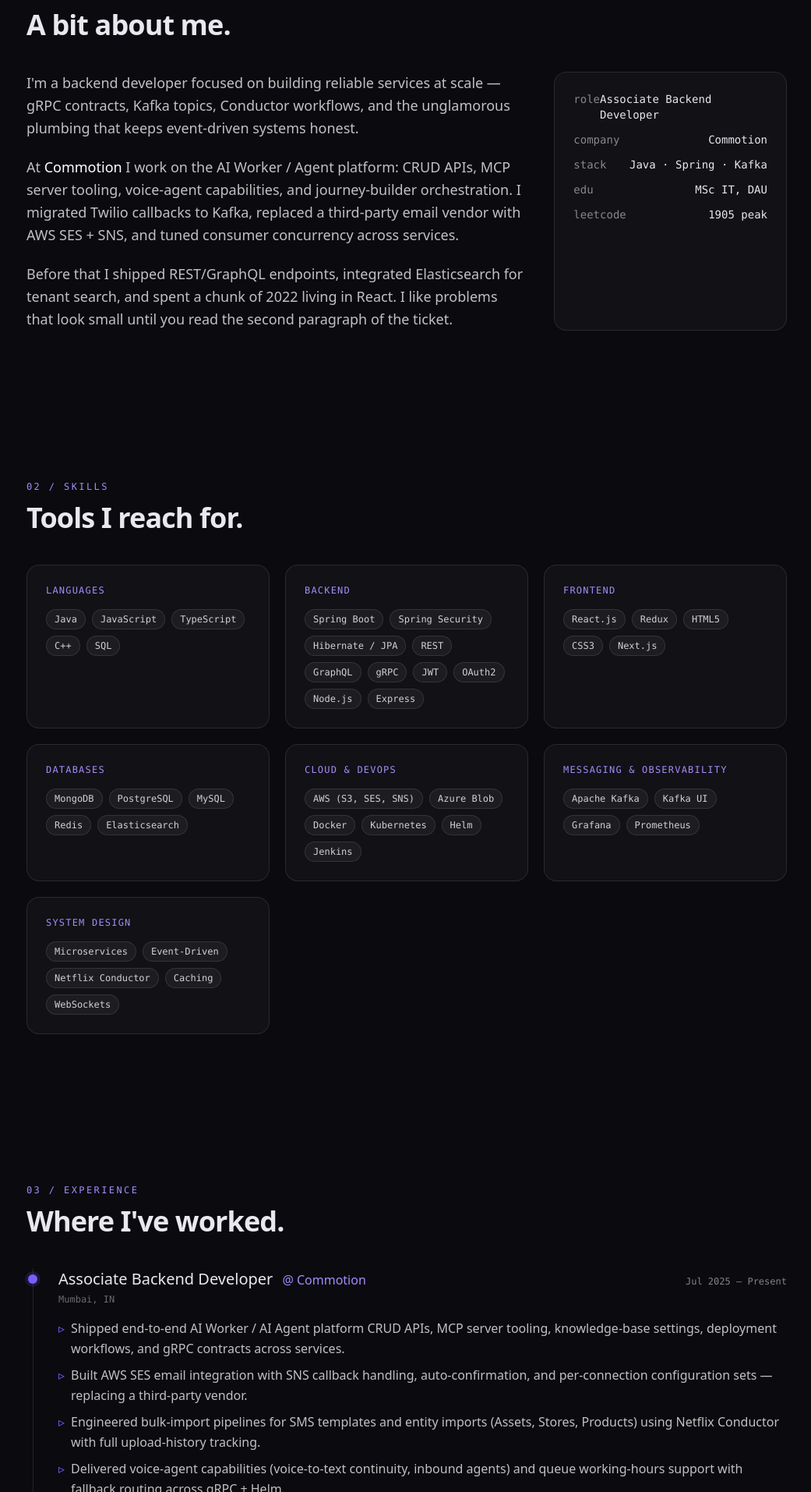
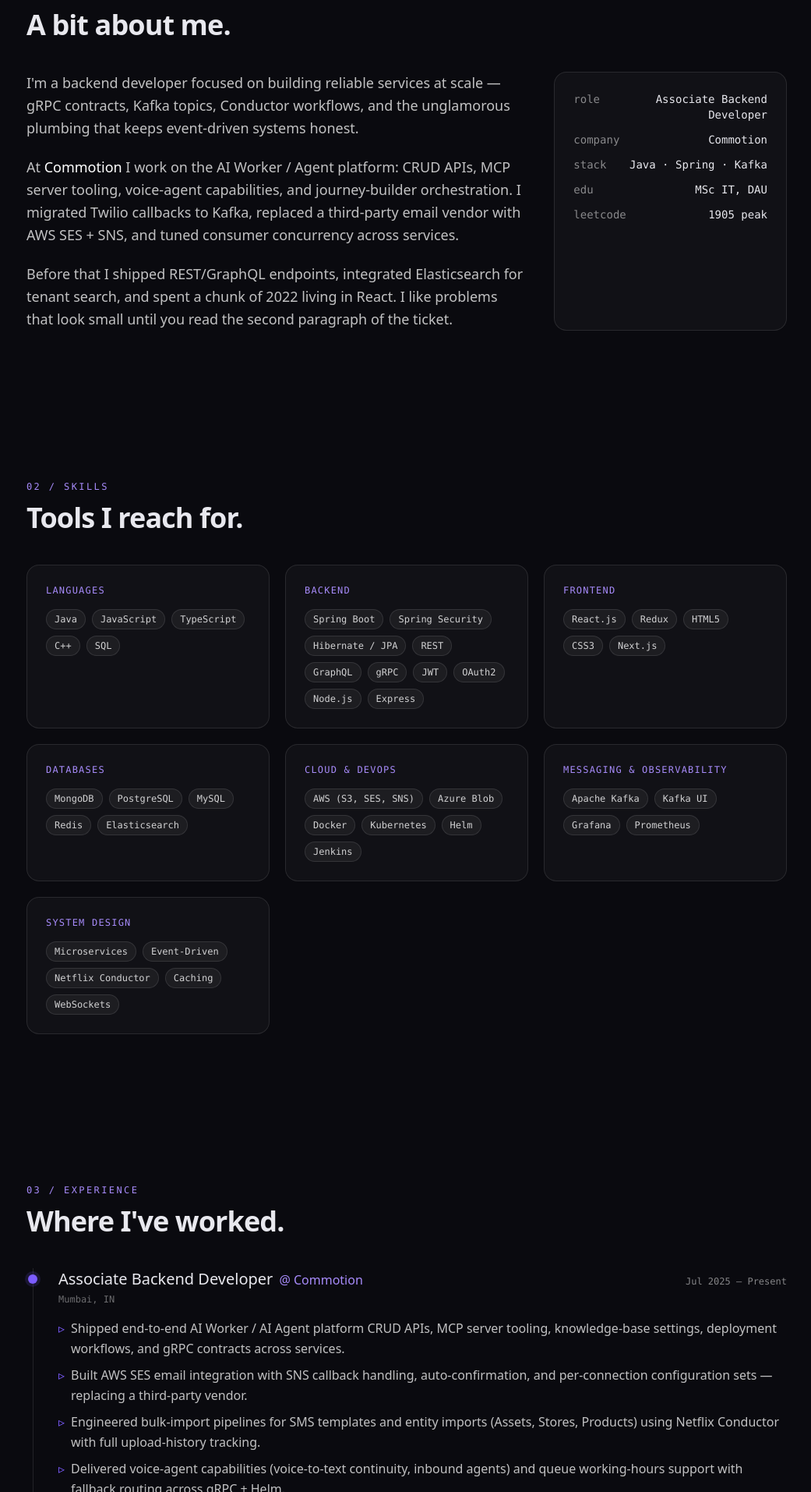
Before and after one commit to TulsiRathod/TulsiRathod.github.io, a Next.js app: page / in a window 1280 px wide. Shown: the part 1247-3160 px from the top of the page at 78% size, without its empty margins (118-1159 px from the left). Built offline with nearby package versions, Linux system fonts and the light colour scheme.

Commit message:
Tighten experience header layout and about-card label spacing

```diff
--- a/components/About.tsx
+++ b/components/About.tsx
@@ -25,11 +25,11 @@
           </p>
         </div>
         <aside className="card font-mono text-sm space-y-3">
-          <div className="flex justify-between"><span className="text-white/50">role</span><span>Associate Backend Developer</span></div>
-          <div className="flex justify-between"><span className="text-white/50">company</span><span>Commotion</span></div>
-          <div className="flex justify-between"><span className="text-white/50">stack</span><span>Java · Spring · Kafka</span></div>
-          <div className="flex justify-between"><span className="text-white/50">edu</span><span>MSc IT, DAU</span></div>
-          <div className="flex justify-between"><span className="text-white/50">leetcode</span><span>1905 peak</span></div>
+          <div className="flex justify-between gap-4"><span className="text-white/50 shrink-0">role</span><span className="text-right">Associate Backend Developer</span></div>
+          <div className="flex justify-between gap-4"><span className="text-white/50 shrink-0">company</span><span className="text-right">Commotion</span></div>
+          <div className="flex justify-between gap-4"><span className="text-white/50 shrink-0">stack</span><span className="text-right">Java · Spring · Kafka</span></div>
+          <div className="flex justify-between gap-4"><span className="text-white/50 shrink-0">edu</span><span className="text-right">MSc IT, DAU</span></div>
+          <div className="flex justify-between gap-4"><span className="text-white/50 shrink-0">leetcode</span><span className="text-right">1905 peak</span></div>
         </aside>
       </div>
     </section>
--- a/components/Experience.tsx
+++ b/components/Experience.tsx
@@ -48,10 +48,12 @@
         {jobs.map((j) => (
           <li key={j.role + j.period} className="pl-8 relative">
             <span className="absolute -left-[7px] top-2 h-3 w-3 rounded-full bg-accent shadow-[0_0_0_4px_rgba(124,92,255,0.15)]" />
-            <div className="flex flex-wrap items-baseline gap-x-3 gap-y-1">
-              <h3 className="text-xl font-medium">{j.role}</h3>
-              <span className="text-accent-soft">@ {j.company}</span>
-              <span className="font-mono text-xs text-white/50 ml-auto">{j.period}</span>
+            <div className="flex items-baseline justify-between gap-3">
+              <div className="flex flex-wrap items-baseline gap-x-2">
+                <h3 className="text-xl font-medium">{j.role}</h3>
+                <span className="text-accent-soft">@ {j.company}</span>
+              </div>
+              <span className="font-mono text-xs text-white/50 shrink-0 text-right">{j.period}</span>
             </div>
             <p className="font-mono text-xs text-white/40 mt-1">{j.location}</p>
             <ul className="mt-4 space-y-2 text-white/75 leading-relaxed">
```
